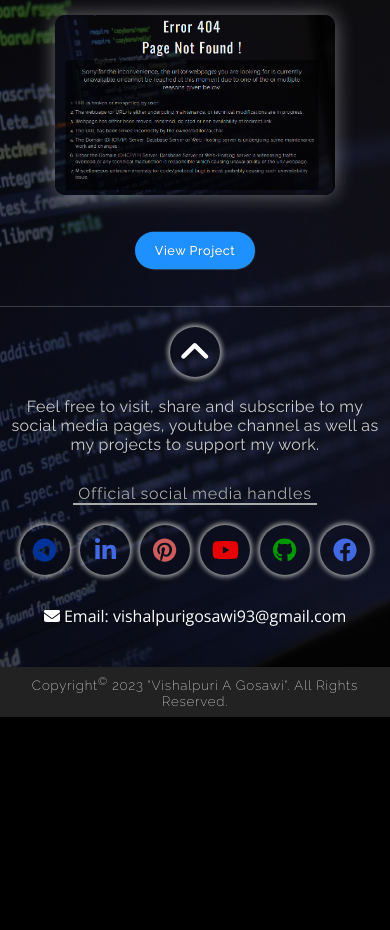
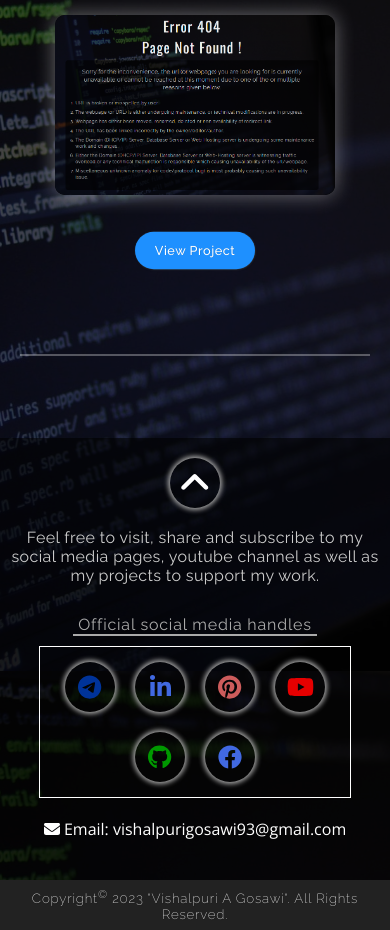
Before and after one commit to KnowledgeEnthusiast/MyProjects, a plain HTML site: page index.html in a window 390 px wide. Shown: the part 6925-7855 px from the top of the page. Before the commit the page ends 7642 px from the top, so only its background shows below. Drawn offline with nearby package versions, Linux system fonts and the light colour scheme.

Commit message:
Upload18-Modf17

```diff
--- a/index.html
+++ b/index.html
@@ -49,7 +49,7 @@
 <link rel="stylesheet" type="text/css" href="style.css">
 </head>
 
-<body>
+<body id="body">
 
 	<!-- =============================
 		Main wrapper section starts
@@ -182,7 +182,7 @@
 				<img src="./img/errorpage2.png" alt="Project-Preview.png" width="100%" height="100%">
 			</div>
 			<a href="404Error.html" class="">View Project</a>
-			<!-- <hr class="separator"><br> -->
+			<hr class="separator"><br>
 		</div>
 
 
@@ -191,11 +191,12 @@
 		===============================-->
 		<footer>
 			<!-- Goto Top Button -->
-			<a href="#main" class="goto-top" title="Goto Top"><i class="fa-solid fa-angle-up fa-xl"></i></a>
+			<a href="#body" class="goto-top" title="Goto Top"><i class="fa-solid fa-angle-up fa-xl"></i></a>
 			<!-- <br> -->
 			<p>Feel free to visit, share and subscribe to my social media pages, youtube channel as well as my projects to support my work.</p>
 			<!-- <br> -->
 			<h4 class="socialmedia-links">&nbsp;Official social media handles&nbsp;</h4>
+
 
 			<!-- ===========================
 				Social Media icons start
@@ -227,17 +228,21 @@
 
 			</div>
 
-			<!-- <br> -->
+
+			<!-- =============================
+					Footer Copyright Section
+					Start.
+			============================== -->
 			<h4 class="contact"><i class="fa-solid fa-envelope"></i> Email: vishalpurigosawi93@gmail.com</h4>
+			<small>Copyright<sup>&copy;</sup> 2023 "Vishalpuri A Gosawi". All Rights Reserved.</small>
 
-			<small>Copyright<sup>&copy;</sup> 2023 "Vishalpuri A Gosawi". All Rights Reserved.</small>
 		</footer>
 	</main>
 
 
-	<!-- =============================
-		Javascript
-	===============================-->
+<!-- =============================
+	Javascript Section Start
+===============================-->
 
 <script src="https://cdnjs.cloudflare.com/ajax/libs/font-awesome/6.3.0/js/all.min.js" integrity="sha512-2bMhOkE/ACz21dJT8zBOMgMecNxx0d37NND803ExktKiKdSzdwn+L7i9fdccw/3V06gM/DBWKbYmQvKMdAA9Nw==" crossorigin="anonymous" referrerpolicy="no-referrer"></script>
 <script src="https://cdnjs.cloudflare.com/ajax/libs/font-awesome/6.3.0/js/brands.min.js" integrity="sha512-3Zn/FU2NPNNFPn4888PtuSwAzZh7osT9728qBI3FcY33PywjzSM96QVjciohyurUKr6ketdyNYTdNvPauAnEmw==" crossorigin="anonymous" referrerpolicy="no-referrer"></script>
--- a/style.css
+++ b/style.css
@@ -287,7 +287,7 @@ header.fixed img{
 	Footer CSS starts
 ============================== */
 .wrapper footer {
-	border-top: 0.5px solid rgba(255, 255, 255, 0.2);
+/*	border-top: 0.5px solid rgba(255, 255, 255, 0.2);*/
 	width: 100%;
 	height: auto;
 	padding: 20px 0 0;
@@ -298,8 +298,8 @@ header.fixed img{
 	color: #fff;
 /*	background: rgba(255, 255, 255, 0.8);*/
 /*	background: #1e90ff;;*/
-	background: rgba(0, 0, 0, 0.1);
-	background-color: transparent;
+	background: rgba(0, 0, 0, 0.6);
+/*	background-color: transparent;*/
 /*	color: #000;*/
 
 	display: flex;
@@ -445,7 +445,7 @@ header.fixed img{
 /*	box-shadow: 0px 0px 6px #000;*/
 }
 .wrapper footer .social a:active {
-	background: #444;
+	background: #ccc;
 }
 .wrapper footer .social a:visited {
 	color: royalblue;
@@ -964,4 +964,13 @@ hr.separator {
 		height: 180px;
 		margin: 0 auto;
 	}
+
+	.wrapper footer .social {
+		border: 1px solid #fff;
+		width: 80%;
+	}
+
+	.wrapper footer .social a {
+		margin: 5px 5px;
+	}
 }
```
